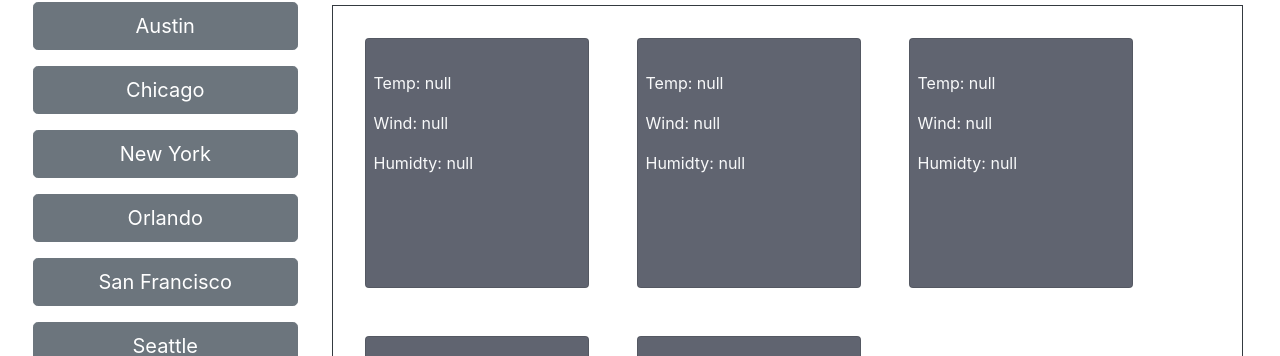
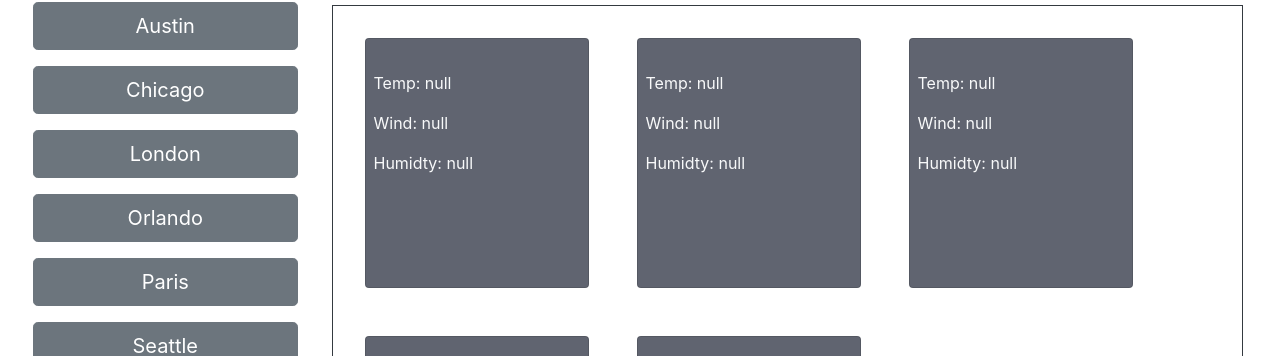
Before and after one commit to christiandc19/weather-dashboard-challenge, a plain HTML site: page index.html in a window 1280 px wide. Shown: the part 299-655 px from the top of the page. Drawn offline with nearby package versions, Linux system fonts and the light colour scheme.

Commit message:
fixed button issues

```diff
--- a/index.html
+++ b/index.html
@@ -32,10 +32,10 @@
                 id="austin">Austin</button>
             <button type="button" class="btn btn-secondary btn-lg btn-block d-block mt-3 fav"
                 id="chicago">Chicago</button>
-            <button type="button" class="btn btn-secondary btn-lg btn-block d-block mt-3 fav" id="newyork">New York</button>
+            <button type="button" class="btn btn-secondary btn-lg btn-block d-block mt-3 fav" id="london">London</button>
             <button type="button" class="btn btn-secondary btn-lg btn-block d-block mt-3 fav"
                 id="orlando">Orlando</button>
-            <button type="button" class="btn btn-secondary btn-lg btn-block d-block mt-3 fav" id="sanfrancisco">San Francisco</button>
+            <button type="button" class="btn btn-secondary btn-lg btn-block d-block mt-3 fav" id="paris">Paris</button>
             <button type="button" class="btn btn-secondary btn-lg btn-block d-block mt-3 fav"
                 id="seattle">Seattle</button>
             <button type="button" class="btn btn-secondary btn-lg btn-block d-block mt-3 fav"
```
